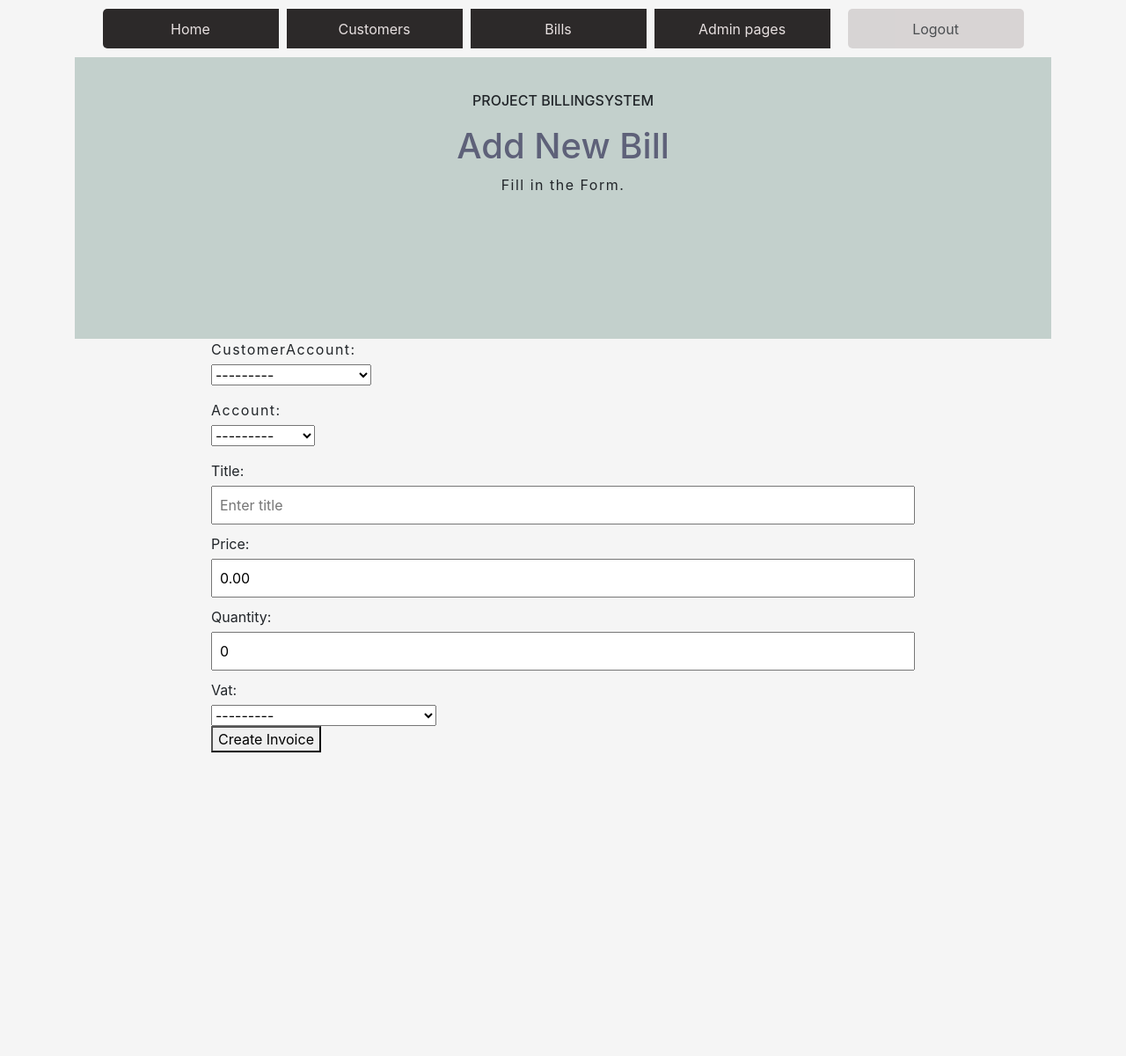
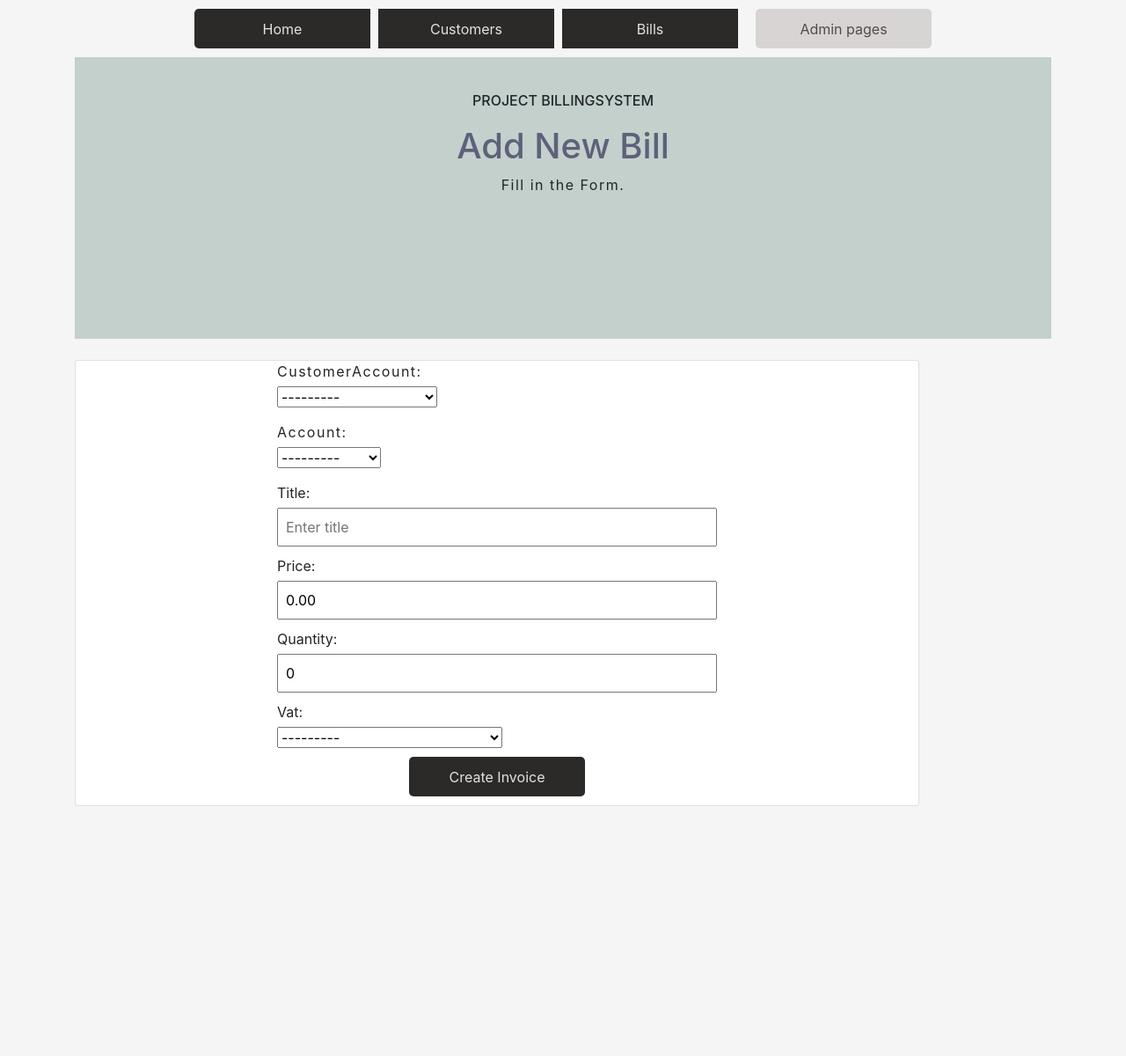
Before and after one commit to StephRobertz/Pay-Django, a Django app: page /add-invoice/ in a window 1280 px wide. Shown: the whole page at 88% size. Run offline with Django 4.2, Linux system fonts and the light colour scheme; data comes from the database, SQL or seed files in the repository; both versions use the stored data as it was after the commit; some libraries are stand-ins or nearby versions.

Commit message:
Kaikki ok

```diff
--- a/app/forms.py
+++ b/app/forms.py
@@ -1,6 +1,6 @@
 from django import forms
 from .models import CustomerAccount, Invoice, InvoiceRows, Vat
-#from django.forms import modelformset_factory
+
 
 
 
@@ -33,7 +33,7 @@ class InvoiceRowForm(forms.ModelForm):
             'quantity': 'Quantity',
             'vat': 'Vat',
         }
-        def __init__(self, *args, **kwargs):
+        def __init__(self, *args, **kwargs):        #when creating a subclass that extends the functionality of a parent class.
              super().__init__(*args, **kwargs)
 
 
--- a/app/models.py
+++ b/app/models.py
@@ -58,7 +58,6 @@ class InvoiceRows(models.Model):
 
 
     def calc_total(self):
-        # Convert the price and quantity to numeric types before multiplication
 
         price = Decimal(str(self.price))
         quantity = Decimal(str(self.quantity)) if self.quantity is not None else Decimal('0')
@@ -69,9 +68,10 @@ class InvoiceRows(models.Model):
 
     def save(self, *args, **kwargs):
         self.total = self.calc_total()
-        self.vat_amount = self.total * (self.vat.percent / Decimal('100')) #if self.vat else Decimal('0.00'))
+        self.vat_amount = self.total * (self.vat.percent / Decimal('100'))
 
-        print(f"Debug: total={self.total}, vat_amount={self.vat_amount}")
+        # Line for debugging
+        #print(f"Debug: total={self.total}, vat_amount={self.vat_amount}")
         self.total_with_tax = self.total + self.vat_amount
-        print(f"Debug: total={self.total}, vat_amount={self.vat_amount}, total_with_tax={self.total_with_tax}")  # Add this line for debugging
+        #print(f"Debug: total={self.total}, vat_amount={self.vat_amount}, total_with_tax={self.total_with_tax}")
         super(InvoiceRows, self).save(*args, **kwargs)
--- a/app/process.py
+++ b/app/process.py
@@ -1,14 +1,13 @@
-# importing the necessary libraries
 from io import BytesIO
 from django.http import HttpResponse
 from django.template.loader import get_template
 from xhtml2pdf import pisa
 
-# defining the function to convert an HTML file to a PDF file
+# HTML-tiedosto PDF-tiedostoksi
 def html_to_pdf(template_src, context_dict={}):
      template = get_template(template_src)
      html  = template.render(context_dict)
-     if html is not None:  # Add this check
+     if html is not None:
         result = BytesIO()
         pdf = pisa.pisaDocument(BytesIO(html.encode("utf-8")), result, encoding='utf-8')
         if not pdf.err:
--- a/app/static/customers.css
+++ b/app/static/customers.css
@@ -1,3 +1,8 @@
+* {
+    margin: 0;
+    padding: 0;
+    box-sizing: border-box;
+}
 body{
     background-color: whitesmoke;
     margin: 0;
@@ -46,22 +51,7 @@ h6{
     z-index: 1;
 
 }
-/* .customerList{
-    width: 100%;
-    height: 80vh;
-    box-sizing: border-box;
-    display: flex;
-    align-items: center;
-    justify-content: space-between;
-    padding: 35px 5% 0px 5%;
-    background-color: #777667;
-    background-repeat: no-repeat;
-    background-size: 650px;
-    background-position: right;
-    position: relative;
 
-
-} */
 .btn{
     width: 200px;
     height: 45px;
--- a/app/static/form.css
+++ b/app/static/form.css
@@ -1,5 +1,5 @@
 form {
-    width: 800px;
+    width: 500px;
     margin: auto;
 
 }
--- a/app/static/style.css
+++ b/app/static/style.css
@@ -6,7 +6,7 @@ body{
 }
 #home{
     width: 100%;
-    height: 40vh;
+    height: 20vh;
     background-color: rgb(195, 208, 204);
     text-align: center;
     justify-content: center;
--- a/app/templates/index.html
+++ b/app/templates/index.html
@@ -29,8 +29,8 @@
             <a class="btn" href="/">Home</a>
             <a class="btn" href="/customerlist">Customers</a>
             <a class="btn" href="/invoicelist">Bills</a>
-            <a class="btn" href="/admin">Admin pages</a>
-            <a class="btn-ghost">Logout</a>
+            <a class="btn-ghost" href="/admin">Admin pages</a>
+            <!-- <a class="btn-ghost">Logout</a> -->
         </div>
     </center>
             {% block content %}
--- a/app/templates/invoice_template.html
+++ b/app/templates/invoice_template.html
@@ -109,7 +109,7 @@
             <h5>Total: €{{ ir.total }}</h5>
             <h5>Tax Amount: €{{ ir.vat_amount }}</h5><hr> <!-- Horizontal line -->
             <br>
-            <h4>Total incl. Tax: ${{ ir.total_with_tax }}</h4>
+            <h4>Total incl. Tax: €{{ ir.total_with_tax }}</h4>
         </div>
     </div>
     {% endfor %}
--- a/app/templates/invoiceadd.html
+++ b/app/templates/invoiceadd.html
@@ -2,37 +2,30 @@
 
 
 {% block content %}
-<section id="home">
+<section id="home" style="height: 20rem;">
     <div class="home-text">
     <h6>Project Billingsystem</h6>
     <h1>Add New Bill</h1>
     <p>Fill in the Form.</p>
 
 
-    <div class="form-div">
-
-    </div>
-    </div>
-
 </section>
-
+<br>
+<div class="card" style="width: 60rem;">
 <form method="post" action="{% url 'add-invoice' %}">
     {% csrf_token %}
     {{ form.as_p }}
 
     <div id="formset-container">
-        <!-- {{ formset.management_form }}
-        {% for form in formset %}
-            {{ form.as_table }}
-        {% endfor %} -->
+
         {{ formset.management_form }}
         {{ formset.as_table }}
     </div>
-
-    <button type="submit">Create Invoice</button>
-
+    <center>
+    <button type="submit" class="btn">Create Invoice</button>
+    </center>
 </form>
-
+</div>
 
 
 
--- a/app/urls.py
+++ b/app/urls.py
@@ -28,7 +28,6 @@ urlpatterns = [
     path('delete-invoice/<int:id>/', deleteinvoice),
     path('confirm-delete-invoice/<int:id>/', confirmdeleteinvoice, name='confirm_delete_invoice'),
     path('invoice/<int:id>/preview/', preview_invoice, name='preview_invoice'),
-    # path('generate_invoice_pdf/<int:id>/', generate_invoice_pdf, name='generate_invoice_pdf'),
     path('pdf/<int:id>/', GeneratePdf.as_view(), name='generate_pdf'),
     path('send_invoice/<int:id>/', SendInvoice.as_view(), name='send_invoice'),
 ]
--- a/app/views.py
+++ b/app/views.py
@@ -35,7 +35,7 @@ def addCustomer(request):
     if request.method == 'POST':
         form = CustomerForm(request.POST)
         if form.is_valid():
-            # Tallentaa lomakkeen, mukaan lukien valittu tili (Account)
+            # Tallentaa lomakkeen, + valittu tili (Account)
             customer = form.save(commit=False)
 
             selected_account = request.POST.get('account')
@@ -242,15 +242,11 @@ def preview_invoice(request, id):
         return HttpResponse("An error occurred while processing the request.", status=500)
 
 
-
-
-
-
 #PDF generator
 #Luodaan luokkapohjainen näkymä
 class GeneratePdf(View):
     def get(self, request, id):
-        # Get the invoice data from the database
+
         invoice_instance = get_object_or_404(Invoice, id=id)
         invoice_rows = InvoiceRows.objects.filter(invoice=invoice_instance)
 
@@ -264,8 +260,6 @@ class GeneratePdf(View):
                 {'description': ir.title, 'quantity': ir.quantity, 'unit_price': ir.price, 'total': ir.total}
                 for ir in invoice_rows
             ],
-            #'total': total,
-            #'total': invoice_rows.total,
         }
 
         context = {'invoice': invoice_data, 'invoicerow': invoice_rows}
@@ -284,11 +278,6 @@ class SendInvoice(View):
 
             # Retrieve customer email
             to_email = invoice_instance.customerAccount.mail
-
-            # Retrieve related invoice rows
-            invoice_rows = InvoiceRows.objects.filter(invoice=invoice_instance)
-
-
 
             # Define subject, message, and from_email before using them
             subject = 'Invoice'
```
Also changed, not shown: app/templates/customeradd.html (+5 -7 lines), app/templates/customeredit.html (+6 -5 lines), app/templates/invoice_preview.html (+6 -5 lines), app/templates/invoiceedit.html (+6 -4 lines), db.sqlite3.
